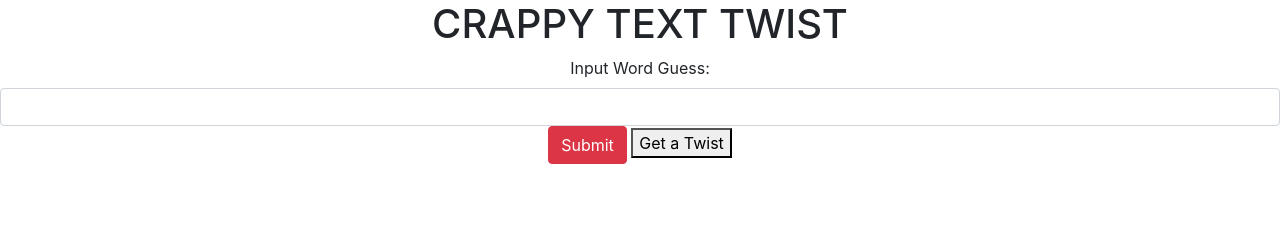
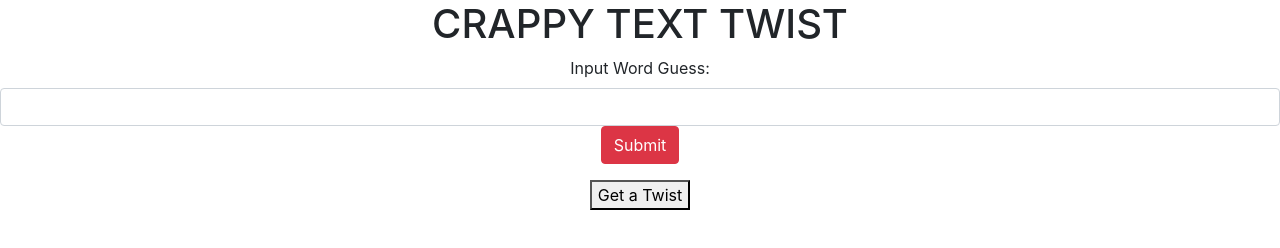
Before and after one commit to atenudel/texttwist, a plain HTML site: page index.html in a window 1280 px wide. Drawn offline with nearby package versions, Linux system fonts and the light colour scheme.

Commit message:
Update index.html

```diff
--- a/index.html
+++ b/index.html
@@ -19,9 +19,11 @@ integrity="sha384-ggOyR0iXCbMQv3Xipma34MD+dH/1fQ784/j6cY/iJTQUOhcWr7x9JvoRxT2MZw
             <label for='theanswer'>Input Word Guess:</label>
             <input id='theanswer' type='text' class='form-control' required>
             <input type='submit' id='go' class='btn btn-danger' value='Submit'>
-
+     </div>
+    <div class='form-group' align="center">
         <button id="grabmore">Get a Twist</button>
     <ul id="bingos">
+
     </ul>
     </div>
   <script src="script.js">
```
